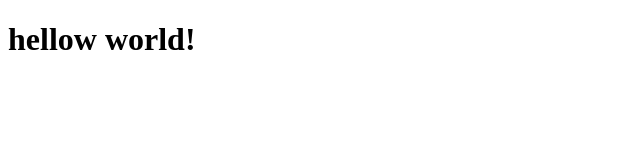
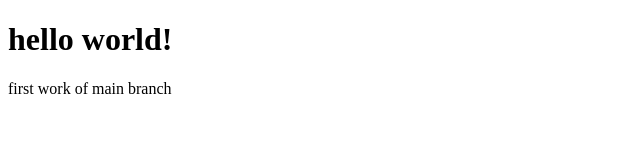
Before and after one commit to SAKSHAMGARG21/gitPractice, a plain HTML site: page index.html in a window 1280 px wide. Shown: the whole page, without its empty margins (0-640 px from the left). Drawn offline with Linux system fonts and the light colour scheme.

Commit message:
sec commit

```diff
--- a/index.html
+++ b/index.html
@@ -7,6 +7,7 @@
     <link rel="stylesheet" href="style.css">
 </head>
 <body>
-    <h1>hellow world!</h1>
+    <h1>hello world!</h1>
+    <p>first work of main branch</p>
 </body>
 </html>
```
